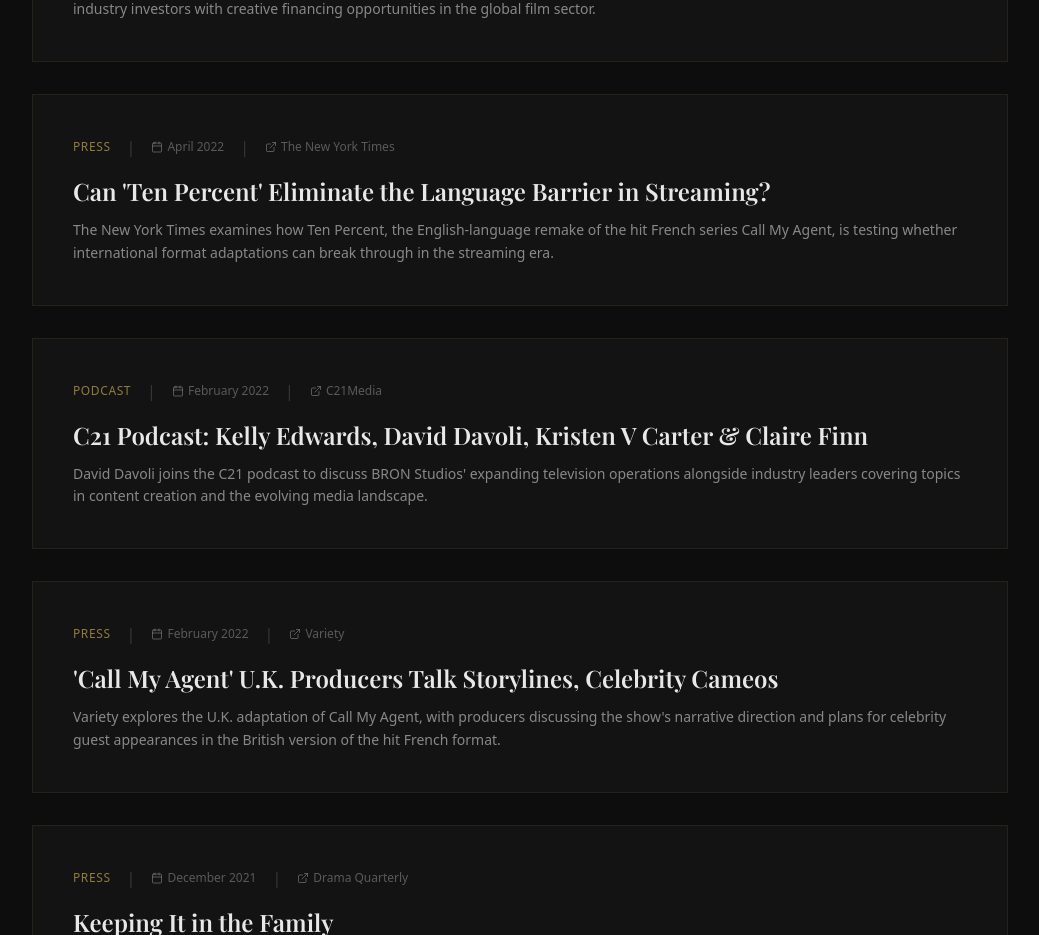
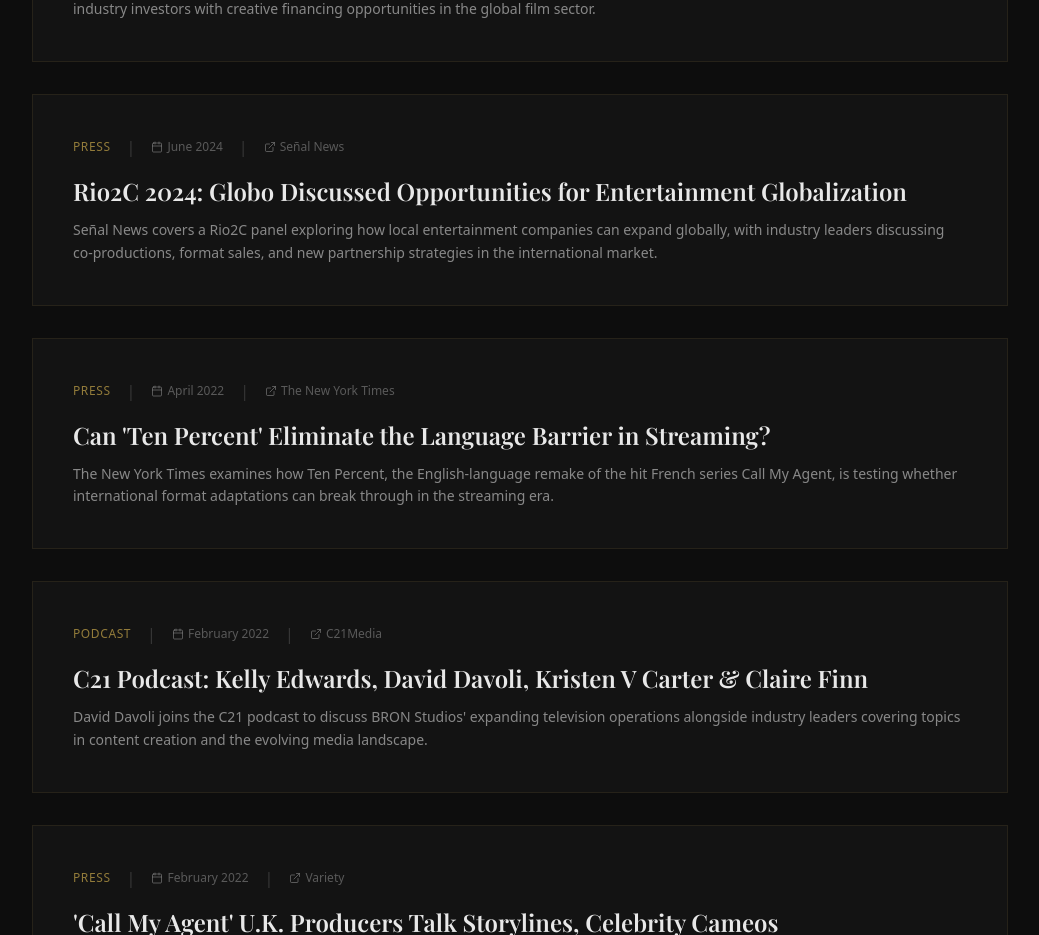
Before and after one commit to ddavoli2/lucaville-global, a Next.js app: page /news in a window 1280 px wide. Shown: the part 1440-2375 px from the top of the page, without its empty margins (120-1159 px from the left). Built offline with nearby package versions, Linux system fonts and the light colour scheme; a web font is replaced by a local one.

Commit message:
Add Rio2C Señal News article to news page

```diff
--- a/src/app/news/page.tsx
+++ b/src/app/news/page.tsx
@@ -40,6 +40,15 @@
       "Variety covers the launch of the Creative Investors' Conference at San Sebastian Film Festival, an event connecting entertainment industry investors with creative financing opportunities in the global film sector.",
     url: "https://variety.com/2024/film/global/caa-media-finance-creative-investors-conference-2-1236145771/",
     source: "Variety",
+  },
+  {
+    date: "June 2024",
+    category: "Press",
+    title: "Rio2C 2024: Globo Discussed Opportunities for Entertainment Globalization",
+    excerpt:
+      "Señal News covers a Rio2C panel exploring how local entertainment companies can expand globally, with industry leaders discussing co-productions, format sales, and new partnership strategies in the international market.",
+    url: "https://senalnews.com/en/events/rio2c-2024-globo-discussed-opportunities-for-entertainment-globalization-",
+    source: "Señal News",
   },
   {
     date: "April 2022",
```
